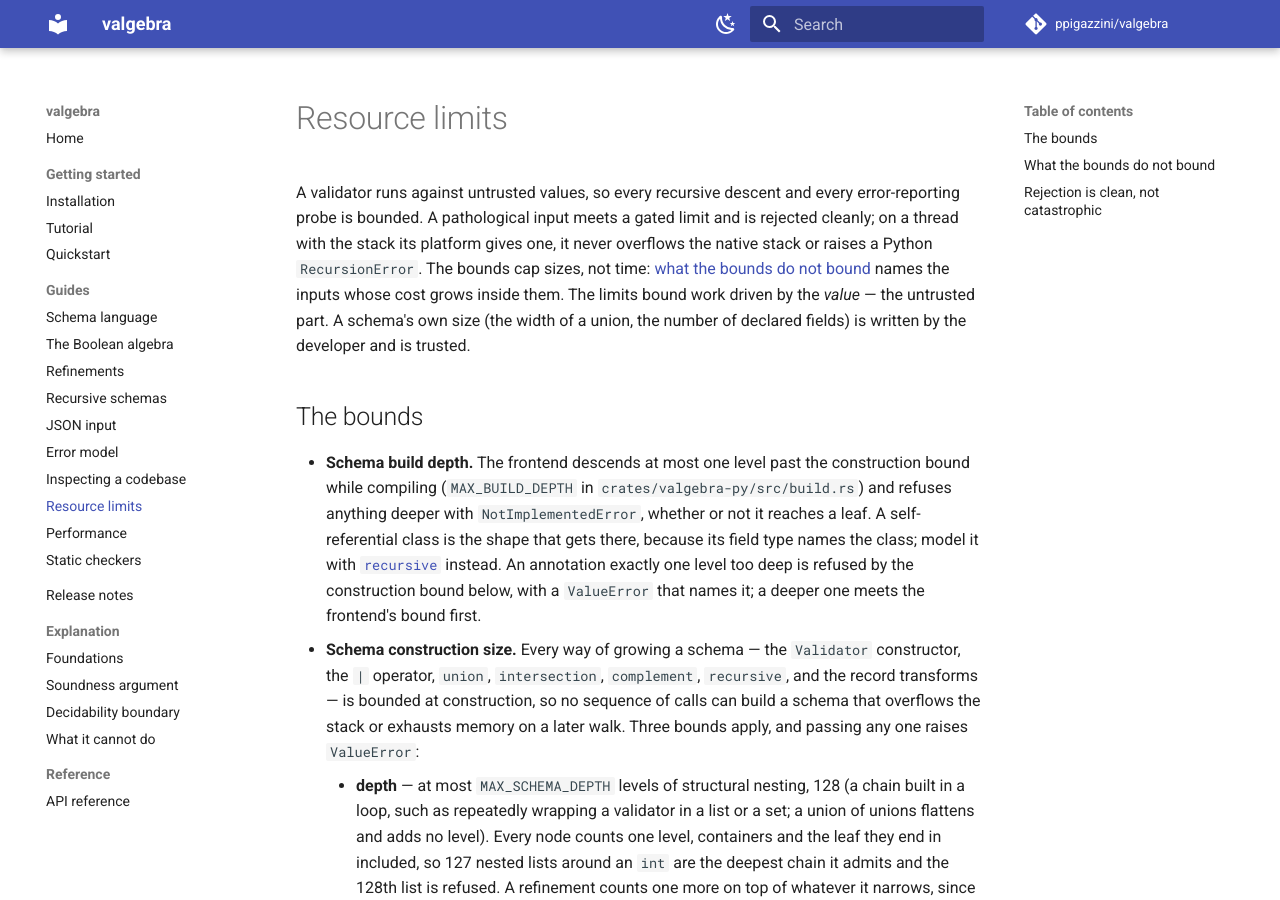
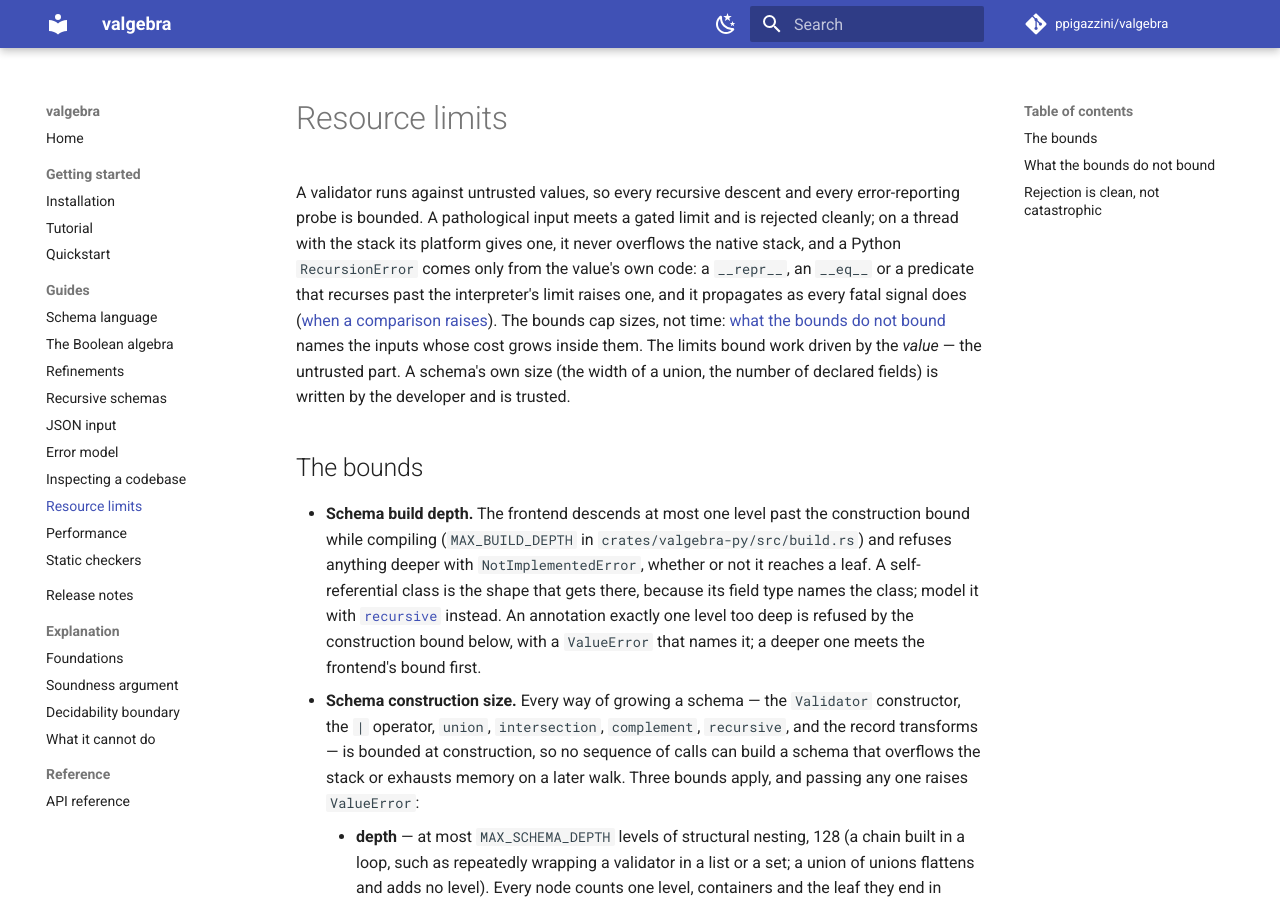
Before and after one commit to ppigazzini/valgebra, an MkDocs documentation site: the page built from docs/10-limits.md, in a window 1280 px wide and 900 px high. Built offline with MkDocs 1.6.1 and Material for MkDocs 9.7.7, drawn with Linux system fonts in a browser that asks for light colours; comment, search, counter and statistics services are not loaded.

Commit message:
docs: the limits page names the RecursionError a value's own code raises
The walk never overflows the native stack, and the only `RecursionError`
a validation raises is one the value's own `__repr__`, `__eq__` or
predicate raises by recursing past the interpreter's limit. The error
model propagates it as a fatal signal, and the limits page says so where
it said no `RecursionError` is raised at all.

```diff
--- a/docs/10-limits.md
+++ b/docs/10-limits.md
@@ -7,12 +7,15 @@ description: Resource limits and the bounds the validator enforces.
 A validator runs against untrusted values, so every recursive descent and every
 error-reporting probe is bounded. A pathological input meets a gated limit and is
 rejected cleanly; on a thread with the stack its platform gives one, it never
-overflows the native stack or raises a Python `RecursionError`. The bounds cap
-sizes, not time: [what the bounds do not bound](#what-the-bounds-do-not-bound)
-names the inputs whose cost grows inside them. The limits bound work driven by
-the *value* — the
-untrusted part. A schema's own size (the width of a union, the number of declared
-fields) is written by the developer and is trusted.
+overflows the native stack, and a Python `RecursionError` comes only from the
+value's own code: a `__repr__`, an `__eq__` or a predicate that recurses past
+the interpreter's limit raises one, and it propagates as every fatal signal does
+([when a comparison raises](08-error-model.md#when-a-comparison-raises)). The
+bounds cap sizes, not time: [what the bounds do not
+bound](#what-the-bounds-do-not-bound) names the inputs whose cost grows inside
+them. The limits bound work driven by the *value* — the untrusted part. A
+schema's own size (the width of a union, the number of declared fields) is
+written by the developer and is trusted.
 
 ## The bounds
 
```
